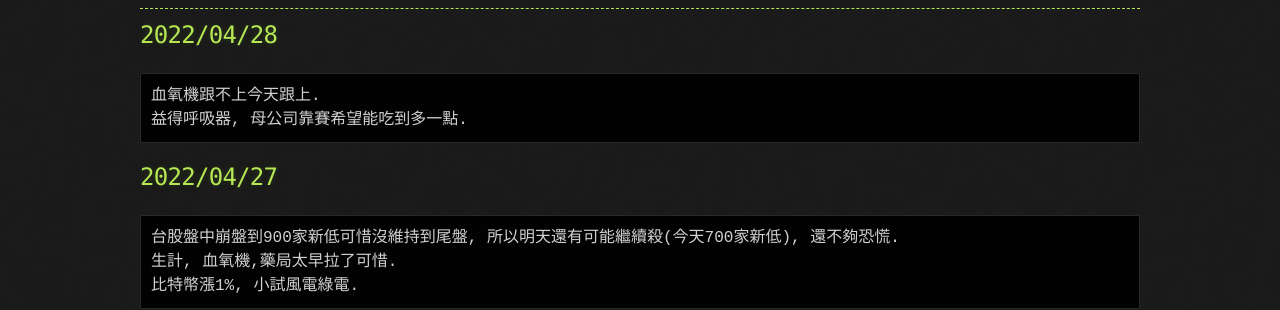
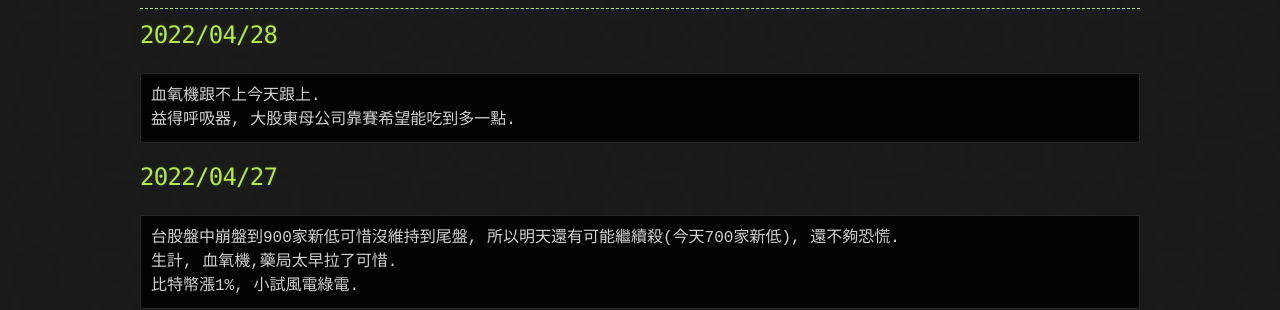
Before and after one commit to lepg5487/Stock_God, a Jekyll site: the page built from index.md, in a window 1280 px wide and 900 px high. Shown: the part 290-600 px from the top of the window. Built offline with Jekyll 4.4.1, drawn with Linux system fonts in a browser that asks for light colours; our own code applies the rules of GitHub Pages for plain Markdown files.

Commit message:
Update index.md

````diff
--- a/index.md
+++ b/index.md
@@ -9,7 +9,7 @@ layout: testlayouts
 ## 2022/04/28
 ```
 血氧機跟不上今天跟上.
-益得呼吸器, 母公司靠賽希望能吃到多一點.
+益得呼吸器, 大股東母公司靠賽希望能吃到多一點.
 ```
 
 ## 2022/04/27
````
